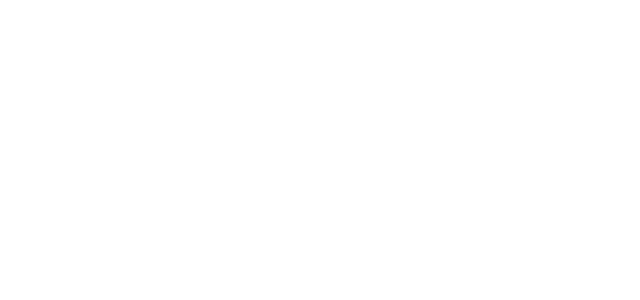
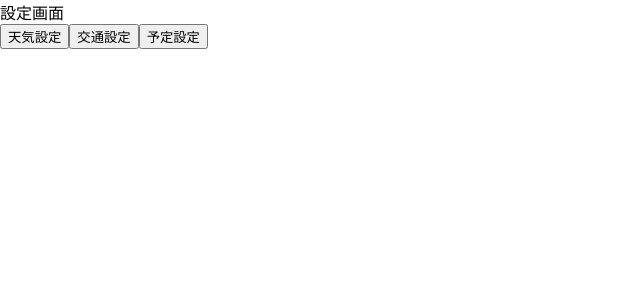
Before and after one commit to kc3hack/2023_H, a React (Create React App) app in the folder kc3hack_h/: page /setting in a window 1280 px wide. Before the commit this address had no page. Shown: the top 300 px of the page, without its empty margins (0-640 px from the left). Built offline with nearby package versions, Linux system fonts and the light colour scheme.

Commit message:
pwa化成功

```diff
--- a/kc3hack_h/src/App.js
+++ b/kc3hack_h/src/App.js
@@ -2,10 +2,12 @@
 import './App.css';
 import { BrowserRouter, Route, Routes } from 'react-router-dom';
 import Top from './Top';
+import Setting from './Setting';
 import Weather from './Weather';
 import Traffic from './Traffic';
 import Time from './Time';
 import Schedule from './Schedule';
+
 
 
 
@@ -18,6 +20,7 @@
       <BrowserRouter>
         <Routes>
           <Route exact path="/" element={<Top />} />
+          <Route exact path="/setting" element={<Setting />} />
           <Route  path="/weather" element={<Weather />} />
           <Route  path="/traffic" element={<Traffic />} />
           <Route  path="/time" element={<Time />} />
--- /dev/null
+++ b/kc3hack_h/src/Setting.js
@@ -0,0 +1,35 @@
+import React from 'react';
+import './index.css';
+import reportWebVitals from './reportWebVitals';
+import { useNavigate } from "react-router-dom";
+
+
+reportWebVitals();
+
+
+  function Setting(){
+    const navigate = useNavigate();
+
+    return(
+        <>
+        <div>
+          設定画面
+        </div>
+
+        <button className="setting-weather" onClick={() => {navigate('/weather')}}>
+          天気設定
+        </button>
+
+        <button className="setting-traffic" onClick={() => {navigate('/traffic')}}>
+          交通設定
+        </button>
+
+        <button className="setting-schedule" onClick={() => {navigate('/schedule')}}>
+          予定設定
+        </button>
+        </>
+      )
+
+}
+
+  export default Setting;
--- a/kc3hack_h/src/Top.js
+++ b/kc3hack_h/src/Top.js
@@ -1,21 +1,32 @@
 import React from 'react';
 import './index.css';
 import reportWebVitals from './reportWebVitals';
+import { useNavigate } from "react-router-dom";
+
 
 
 reportWebVitals();
 
 
 function Top(){
+  const navigate = useNavigate();
 
       return(
           <>
           <div>
             トップ画面
           </div>
+
+          <button className="setting"
+              onClick={() => {navigate('/setting')
+          }}>
+            設定
+          </button>
           </>
         )
 
   }
 
+
+
   export default Top;
--- a/kc3hack_h/src/index.js
+++ b/kc3hack_h/src/index.js
@@ -15,7 +15,7 @@
 // If you want your app to work offline and load faster, you can change
 // unregister() to register() below. Note this comes with some pitfalls.
 // Learn more about service workers: https://cra.link/PWA
-serviceWorkerRegistration.unregister();
+serviceWorkerRegistration.register();
 
 // If you want to start measuring performance in your app, pass a function
 // to log results (for example: reportWebVitals(console.log))
```
Also changed, not shown: kc3hack_h/package.json (+8 -1 lines), kc3hack_h/src/sendNotification.js (added, +23 -0 lines), kc3hack_h/public/manifest.json, 1 other file (tests, documents, lock files or other folders).
